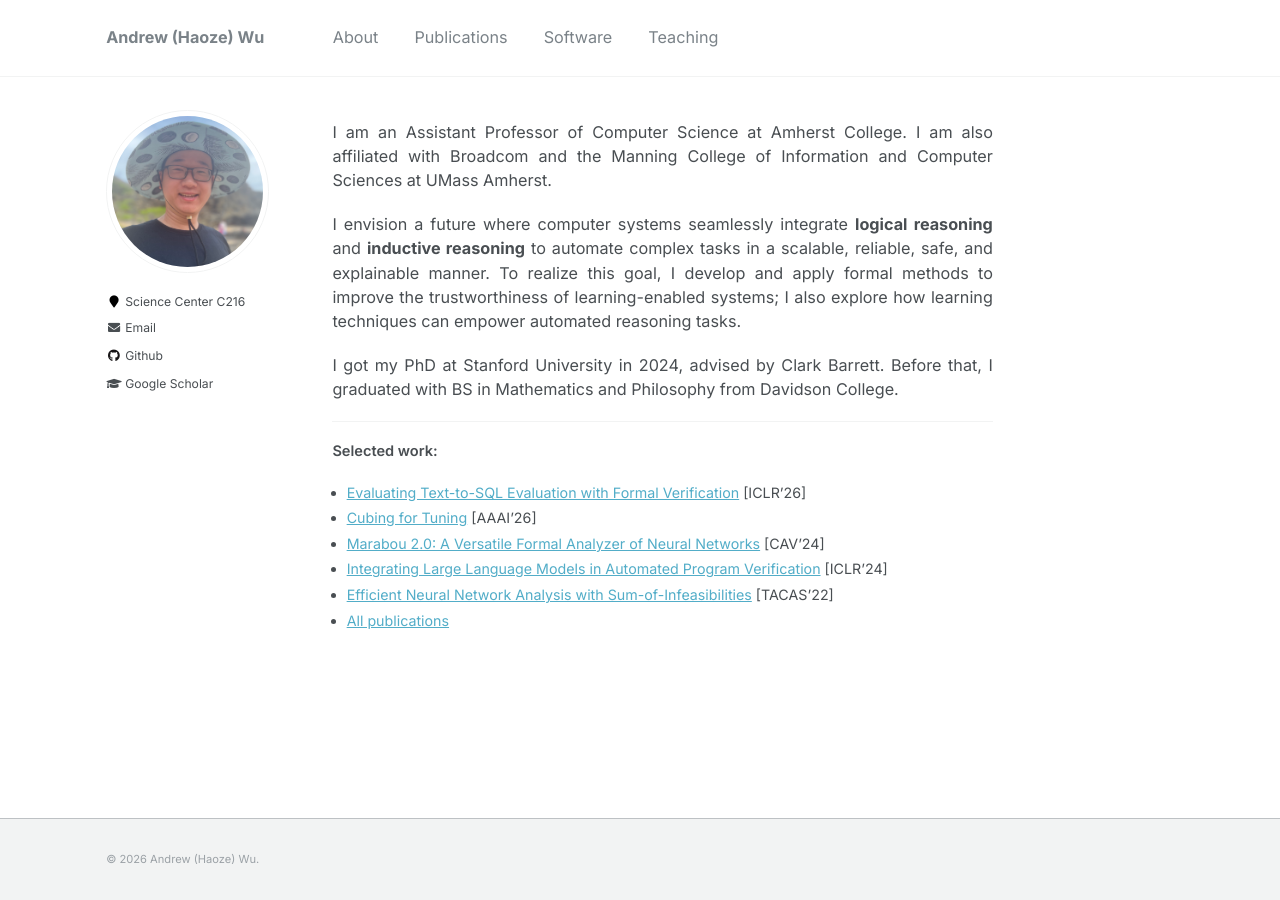
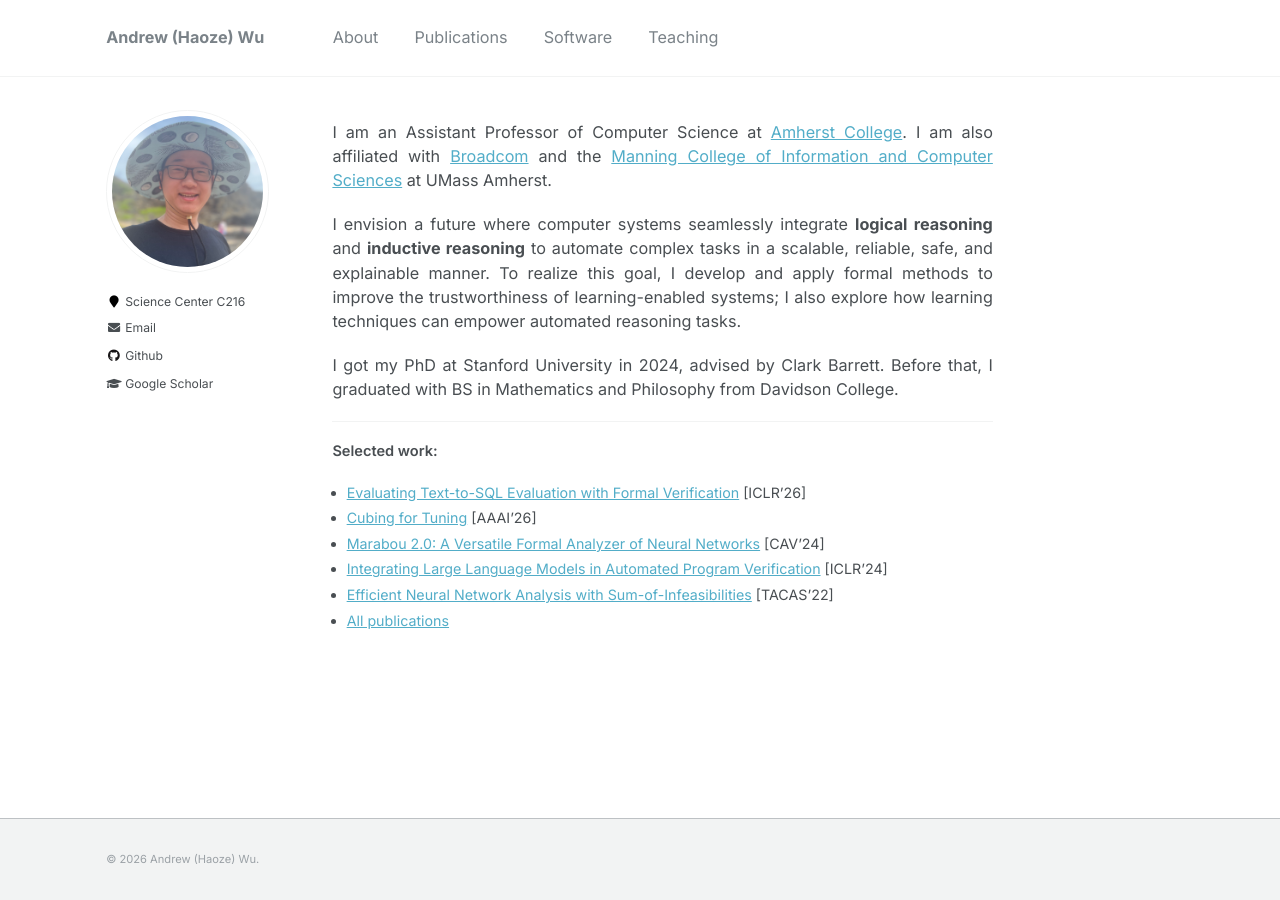
Before and after one commit to wu-haoze/wu-haoze.github.io, a Jekyll site: the page built from _pages/about.md, in a window 1280 px wide. Built offline with Jekyll 4.4.1, drawn with Linux system fonts in a browser that asks for light colours; part of the change alters nothing that is shown.

```diff
--- a/_pages/about.md
+++ b/_pages/about.md
@@ -9,7 +9,7 @@ redirect_from:
 classes: [justify-text, about-page]
 ---
 
-I am an Assistant Professor of Computer Science at Amherst College. I am also affiliated with Broadcom and the Manning College of Information and Computer Sciences at UMass Amherst.
+I am an Assistant Professor of Computer Science at [Amherst College](https://www.amherst.edu/){:target="_blank"}. I am also affiliated with [Broadcom](https://www.vmware.com/){:target="_blank"} and the [Manning College of Information and Computer Sciences](https://www.cics.umass.edu/){:target="_blank"} at UMass Amherst.
 
 I envision a future where computer systems seamlessly integrate **logical reasoning** and **inductive reasoning** to automate complex tasks in a scalable, reliable, safe, and explainable manner. To realize this goal, I develop and apply formal methods to improve the trustworthiness of learning-enabled systems; I also explore how learning techniques can empower automated reasoning tasks.
 
```
